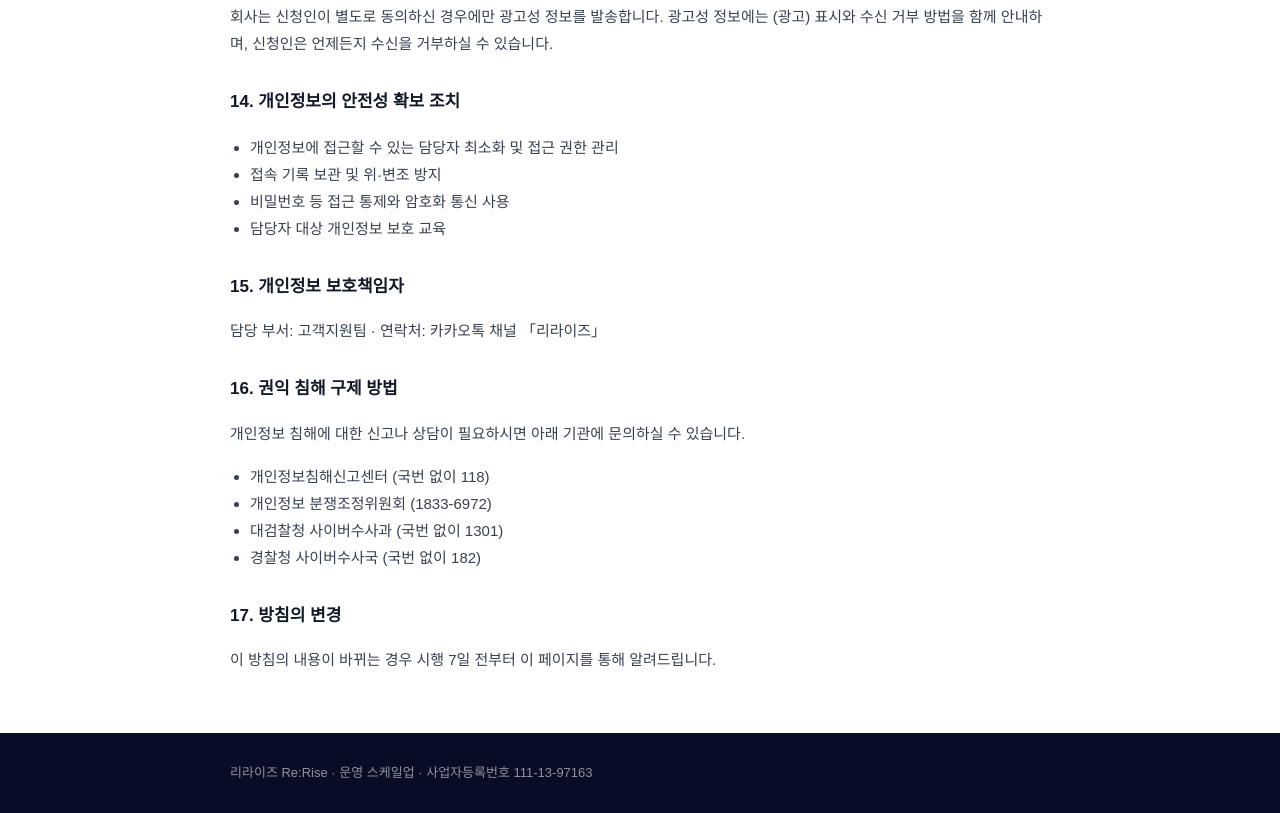
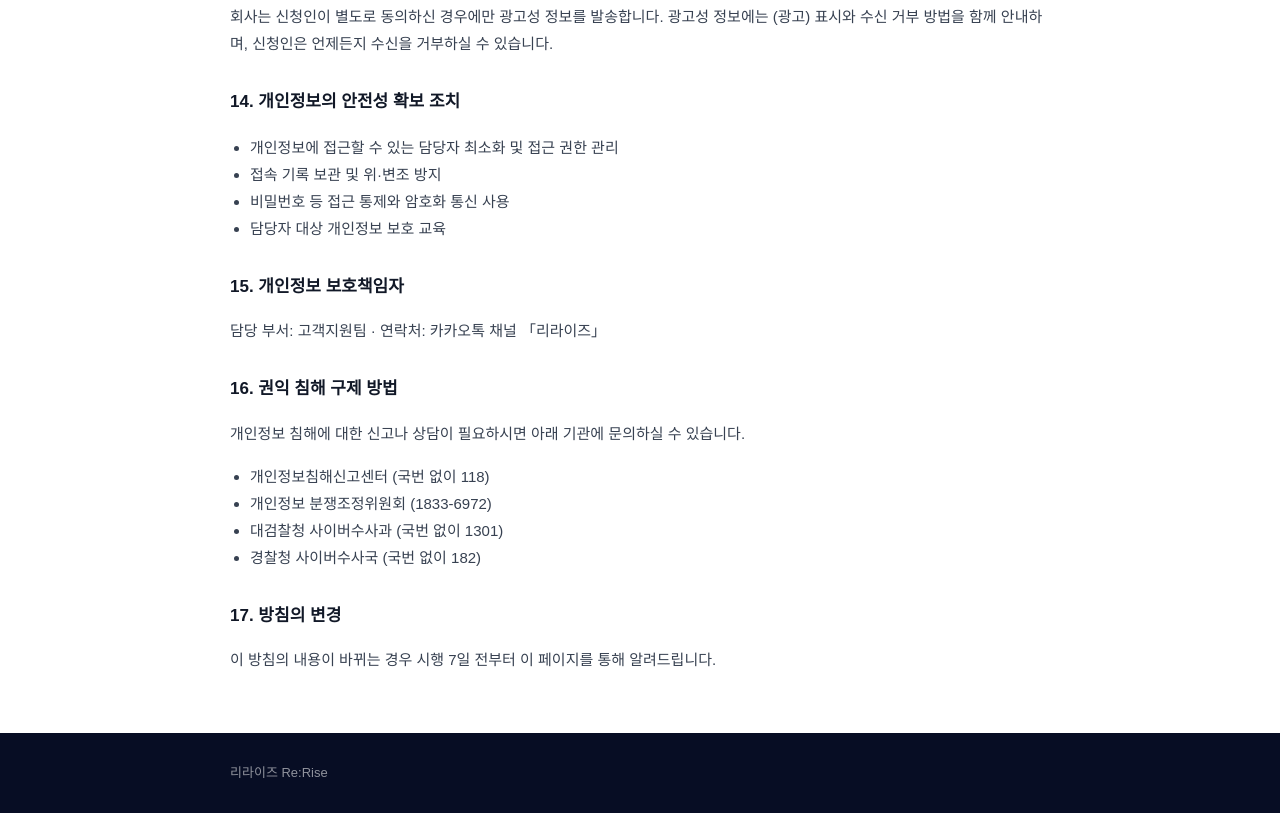
Before and after one commit to rerise-kr/rerise-kr.github.io, a plain HTML site: page privacy.html in a window 1280 px wide. Shown: the part 2516-3329 px from the top of the page. Drawn offline with Linux system fonts and the light colour scheme; a web font is replaced by a local one.

Commit message:
footer: remove business info

```diff
--- a/privacy.html
+++ b/privacy.html
@@ -22,5 +22,5 @@
 <h2>16. 권익 침해 구제 방법</h2><p>개인정보 침해에 대한 신고나 상담이 필요하시면 아래 기관에 문의하실 수 있습니다.</p><ul><li>개인정보침해신고센터 (국번 없이 118)</li><li>개인정보 분쟁조정위원회 (1833-6972)</li><li>대검찰청 사이버수사과 (국번 없이 1301)</li><li>경찰청 사이버수사국 (국번 없이 182)</li></ul>
 <h2>17. 방침의 변경</h2><p>이 방침의 내용이 바뀌는 경우 시행 7일 전부터 이 페이지를 통해 알려드립니다.</p>
 </div>
-<footer><div class="w">리라이즈 Re:Rise · 운영 스케일업 · 사업자등록번호 111-13-97163</div></footer>
+<footer><div class="w">리라이즈 Re:Rise</div></footer>
 </body></html>
```
